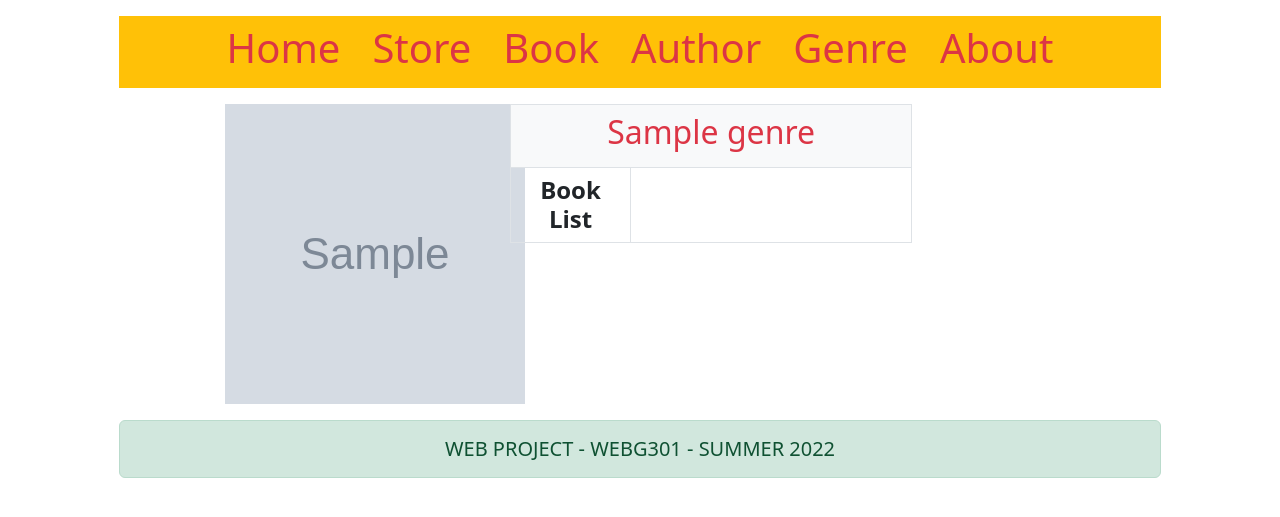
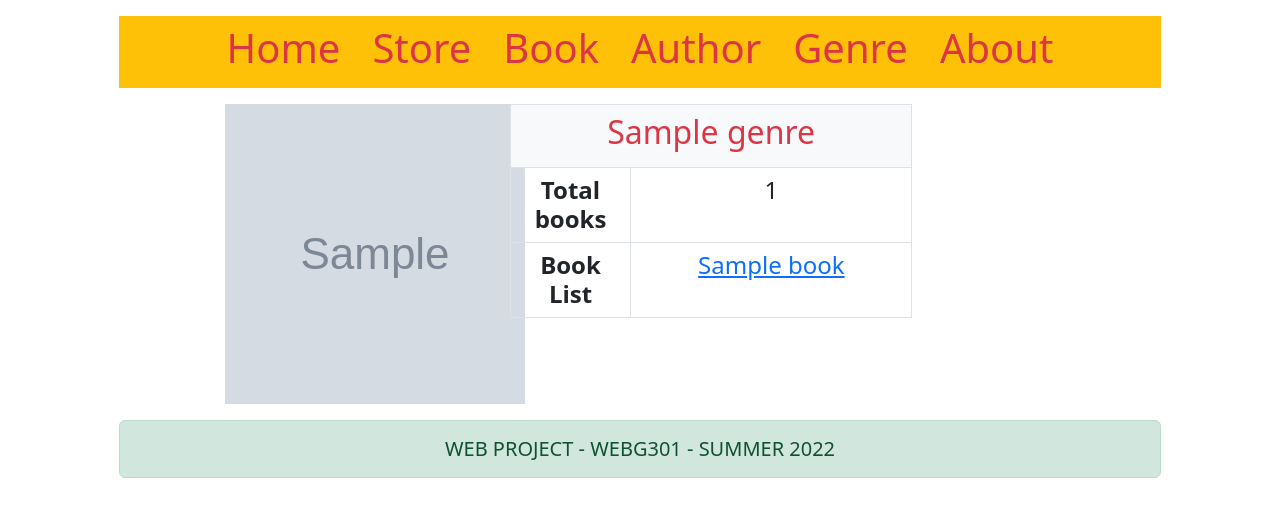
Before and after one commit to longndt/webg301-gch1003, a Symfony app: template bookstore/templates/genre/detail.html.twig in a window 1280 px wide. Shown: the top 517 px of the page. Run offline with Twig, Linux system fonts and the light colour scheme; the template is opened without the code that fills it: most values are stand-ins (such as "Sample title", 1, 10 or a date in 2020); grey boxes marked "Sample" are stand-in pictures; lists and menus that the app fills with data are empty; some libraries are stand-ins or nearby versions.

Commit message:
bookstore

```diff
--- a/bookstore/templates/genre/detail.html.twig
+++ b/bookstore/templates/genre/detail.html.twig
@@ -16,8 +16,21 @@
                </th>
             </tr>
             <tr class="h4">
+               <th class="col-md-3">Total books</th>
+               <td class="col-md-7">{{ genre.books | length }}</td>
+            </tr>
+            <tr class="h4">
                <th class="col-md-3">Book List</th>
-               <td class="col-md-7"></td>
+               <td class="col-md-7">
+                  {% if genre.books != null %}
+                     {% for book in genre.books %}
+                        <a href="{{ path('book_detail', {'id' : book.id })}}">
+                           {{ book.title }}
+                        </a>
+                        <br>
+                     {% endfor %}
+               {% endif %}
+               </td>
             </tr>
          </table>
       </div>
```
Also changed, not shown: bookstore/src/Controller/GenreController.php (+6 -1 lines), bookstore/templates/author/detail.html.twig (+10 -1 lines), bookstore/templates/book/detail.html.twig (+22 -3 lines).
